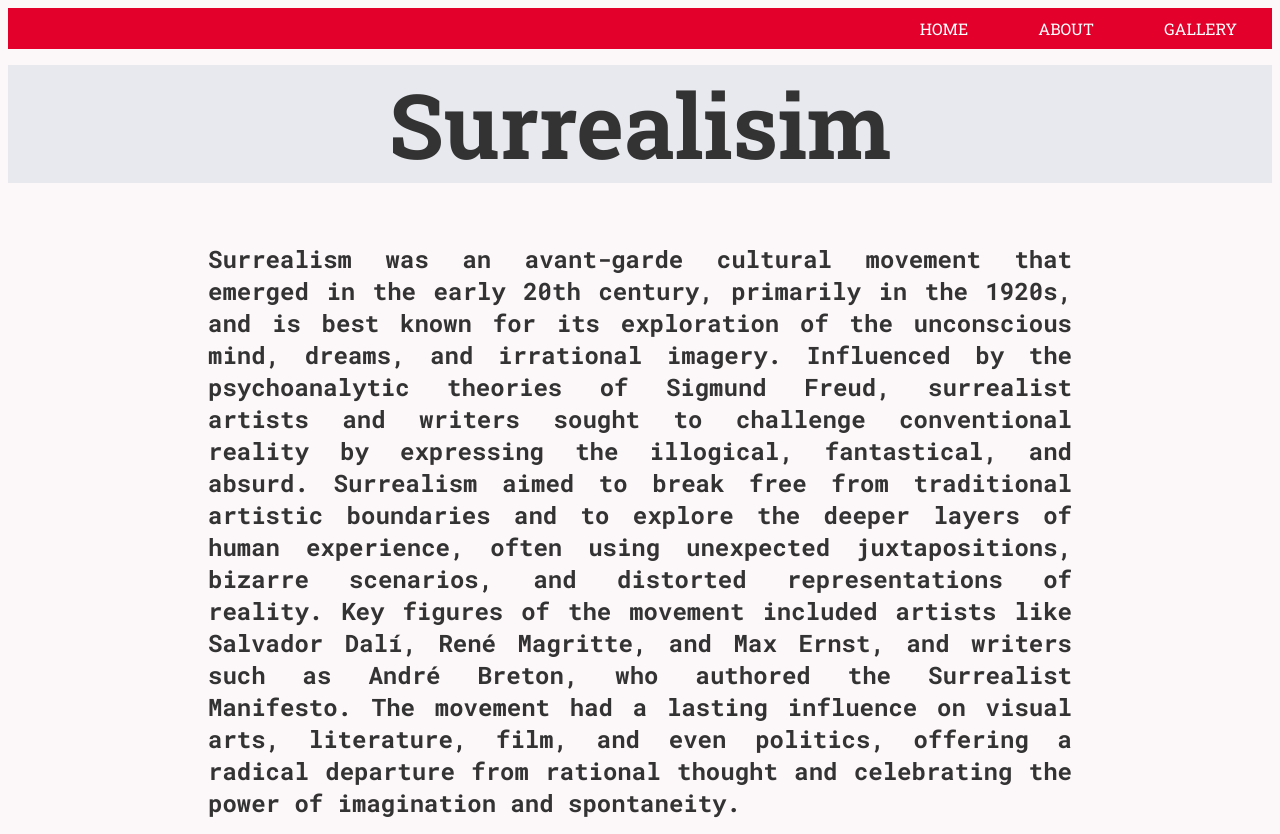
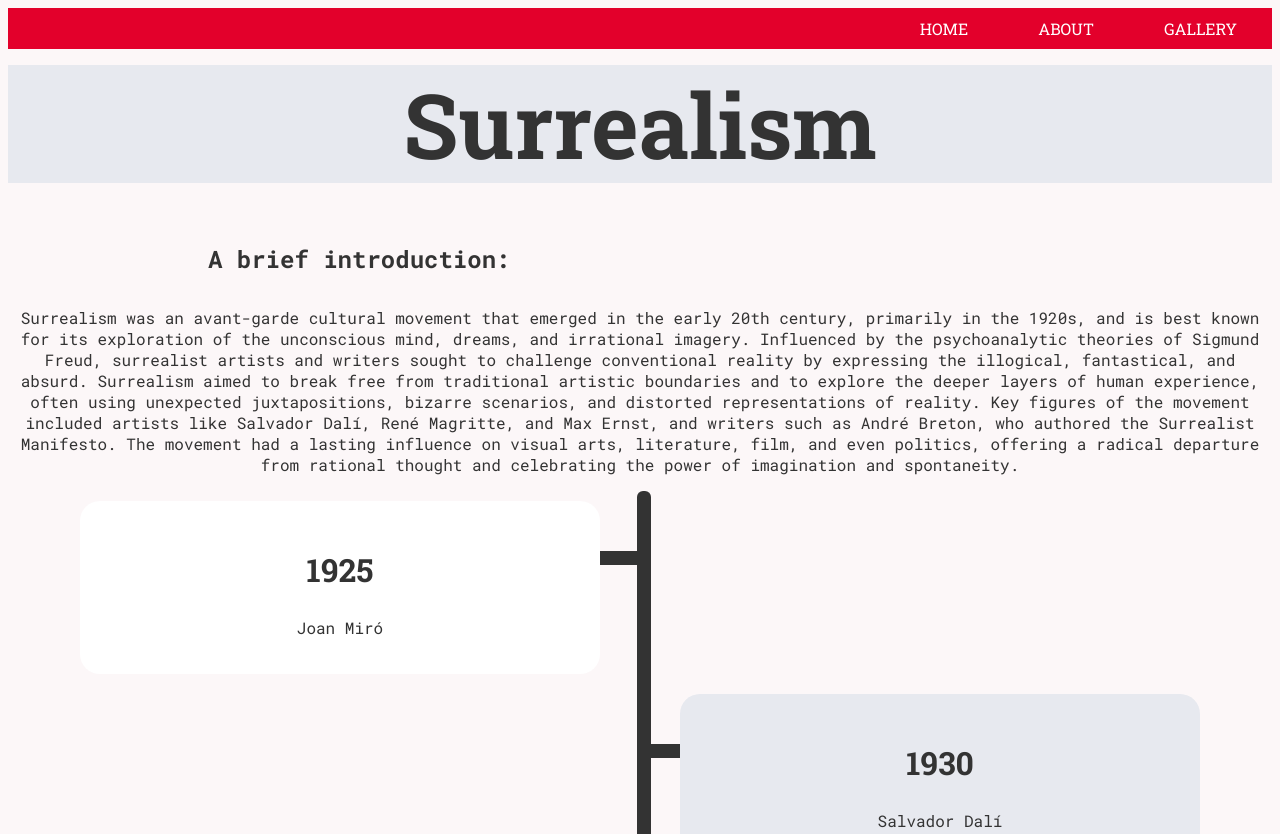
Before and after one commit to egriffin725/LALWebDesign, a plain HTML site: page LAL/LAWWebComplete.html in a window 1280 px wide. Shown: the top 834 px of the page. Drawn offline with Linux system fonts and the light colour scheme.

Commit message:
Update LAWWebComplete.html
Changed the home page to have "Surrealism" spelt correctly, added <h4> with the heading "a brief introduction" and made <p> with the text.

We also need to fix this: <button class="button button3">
  <a href="gallery.html" aria-label="Gallery">GALLERY</a></button>

<a> should not be wrapped the class="button button3"

```diff
--- a/LAL/LAWWebComplete.html
+++ b/LAL/LAWWebComplete.html
@@ -35,8 +35,9 @@
 
 
         </ul>
-        <h1>Surrealisim</h1>
-        <h4> Surrealism was an avant-garde cultural movement that emerged in the early 20th century,
+        <h1>Surrealism</h1>
+        <h4>A brief introduction:</h4>
+        <p>Surrealism was an avant-garde cultural movement that emerged in the early 20th century,
             primarily in the 1920s, and is best known for its exploration of the unconscious mind, dreams,
             and irrational imagery. Influenced by the psychoanalytic theories of Sigmund Freud, surrealist
             artists and writers sought to challenge conventional reality by expressing the illogical,
@@ -46,7 +47,7 @@
             artists like Salvador Dalí, René Magritte, and Max Ernst, and writers such as André Breton,
             who authored the Surrealist Manifesto. The movement had a lasting influence on visual arts,
             literature, film, and even politics, offering a radical departure from rational thought and
-            celebrating the power of imagination and spontaneity.</h4>
+            celebrating the power of imagination and spontaneity.</p>
 
         <div class="timeline">
           <div class="timeline-item" data-scroll="d1925">
```
